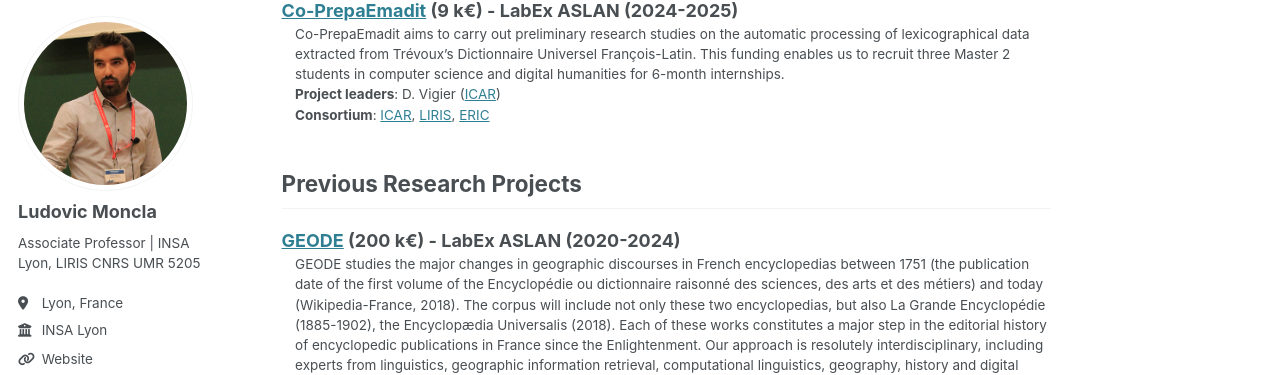
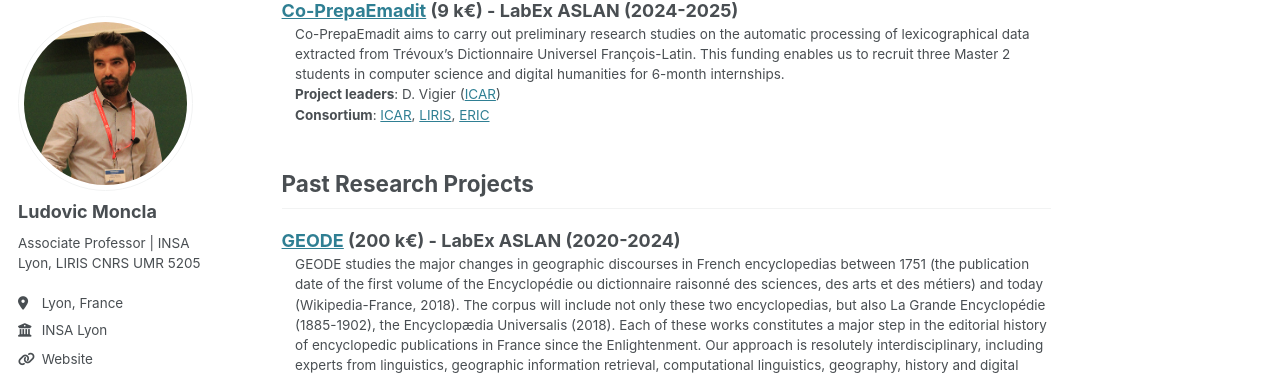
Before and after one commit to ludovicmoncla/ludovicmoncla.github.io, a Jekyll site: the page built from _pages/about.md, in a window 1280 px wide and 900 px high, scrolled down 1220 px. Shown: the part 90-465 px from the top of the window. Built offline with Jekyll 4.4.1, drawn with Linux system fonts in a browser that asks for light colours; some web fonts are replaced.

Commit message:
Update about.md

```diff
--- a/_pages/about.md
+++ b/_pages/about.md
@@ -64,7 +64,7 @@ These objectives will be applied to a corpus of texts composed of several editio
 
 
 
-## Previous Research Projects
+## Past Research Projects
 
 
 [GEODE](https://geode-project.github.io) (200 k€) - LabEx ASLAN (2020-2024)
```
